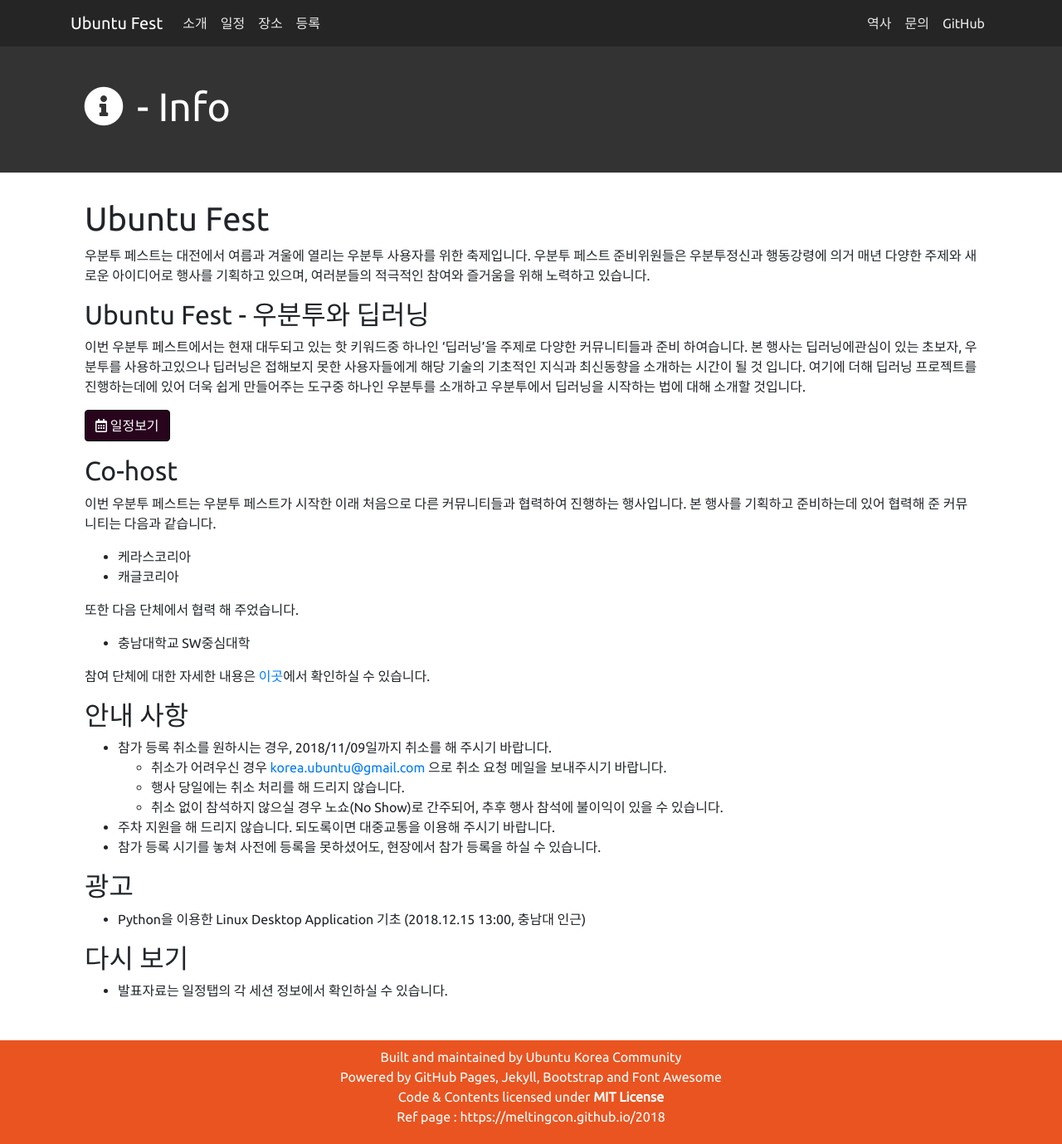
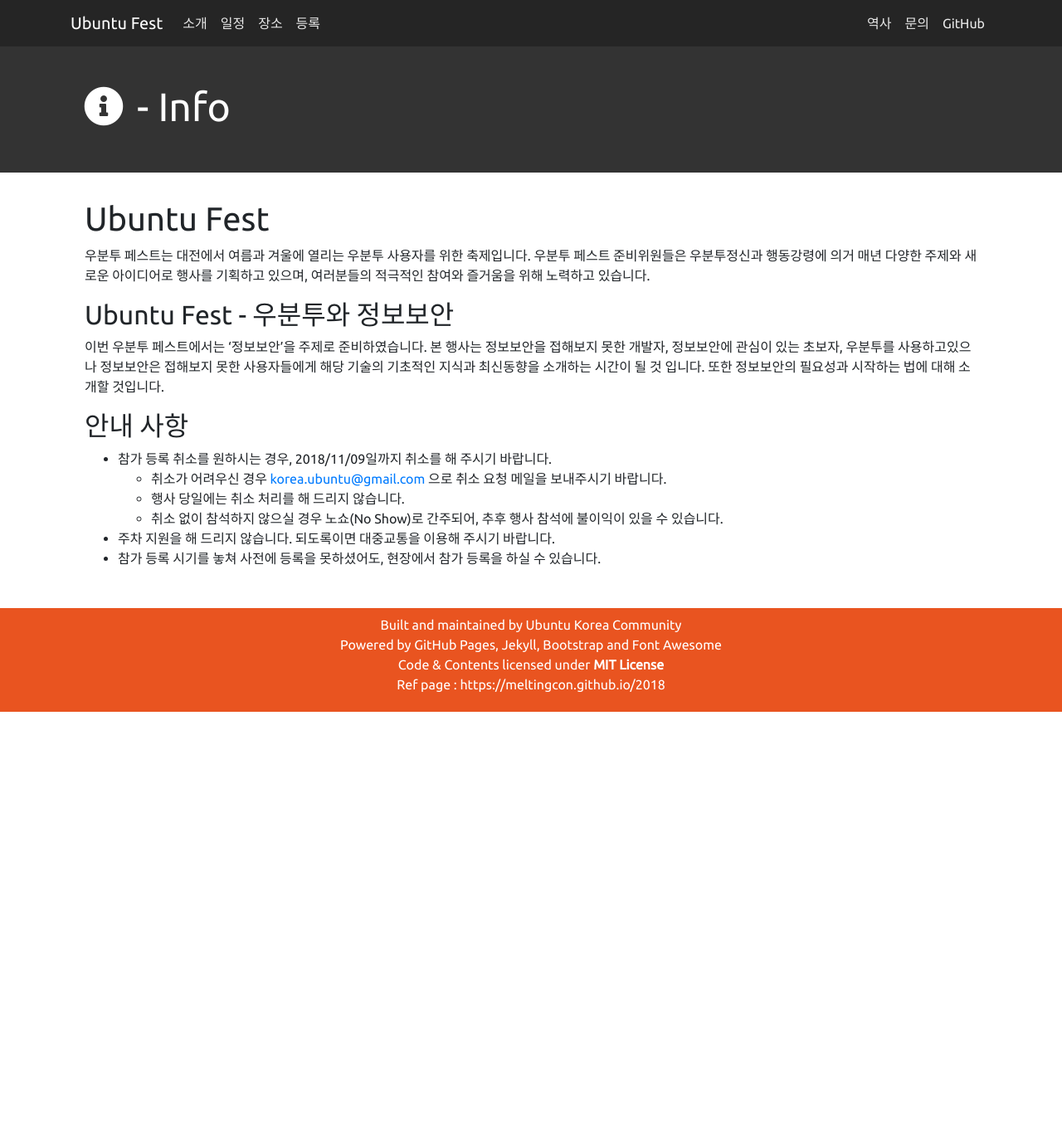
Before and after one commit to ubuntu-kr/ubuntu-fest, a Jekyll site: the page built from nav_about.md, in a window 1280 px wide and 1379 px high. Shown: the whole window at 83% size. Built offline with Jekyll 4.4.1, drawn with Linux system fonts in a browser that asks for light colours.

Commit message:
행사 준비 관련 추가

```diff
--- a/nav_about.md
+++ b/nav_about.md
@@ -8,14 +8,17 @@ permalink: /about/
 > 우분투 페스트는 대전에서 여름과 겨울에 열리는 우분투 사용자를 위한 축제입니다.
 우분투 페스트 준비위원들은 우분투정신과 행동강령에 의거 매년 다양한 주제와 새로운 아이디어로 행사를 기획하고 있으며, 여러분들의 적극적인 참여와 즐거움을 위해 노력하고 있습니다.
 
-## Ubuntu Fest - 우분투와 딥러닝
-이번 우분투 페스트에서는 현재 대두되고 있는 핫 키워드중 하나인 '딥러닝'을 주제로 다양한 커뮤니티들과 준비 하여습니다.
-본 행사는 딥러닝에관심이 있는 초보자, 우분투를 사용하고있으나 딥러닝은 접해보지 못한 사용자들에게 해당 기술의 기초적인 지식과 최신동향을 소개하는 시간이 될 것 입니다.
-여기에 더해 딥러닝 프로젝트를 진행하는데에 있어 더욱 쉽게 만들어주는 도구중 하나인 우분투를 소개하고 우분투에서 딥러닝을 시작하는 법에 대해 소개할 것입니다.
+## Ubuntu Fest - 우분투와 정보보안
+이번 우분투 페스트에서는 '정보보안'을 주제로 준비하였습니다.
+본 행사는 정보보안을 접해보지 못한 개발자, 정보보안에 관심이 있는 초보자, 우분투를 사용하고있으나 정보보안은 접해보지 못한 사용자들에게 해당 기술의 기초적인 지식과 최신동향을 소개하는 시간이 될 것 입니다.
+또한 정보보안의 필요성과 시작하는 법에 대해 소개할 것입니다.
 
+<!--
 <a class="btn btn-primary" href="https://fest.ubuntu-kr.org/schedules/" role="button"><i class="far fa-calendar-alt"></i> {{include.label}}일정보기</a>
-<!-- &nbsp;<a class="btn btn-primary" href="https://festa.io/events/94" role="button"><i class="fas fa-ticket-alt"></i> {{include.label}}등록하기</a><br/>
+&nbsp;<a class="btn btn-primary" href="https://festa.io/events/94" role="button"><i class="fas fa-ticket-alt"></i> {{include.label}}등록하기</a><br/>
 -->
+
+<!--
 ## Co-host
 이번 우분투 페스트는 우분투 페스트가 시작한 이래 처음으로 다른 커뮤니티들과 협력하여 진행하는 행사입니다.
 본 행사를 기획하고 준비하는데 있어 협력해 준 커뮤니티는 다음과 같습니다.
@@ -26,7 +29,7 @@ permalink: /about/
 - 충남대학교 SW중심대학
 
 참여 단체에 대한 자세한 내용은 [이곳](https://fest.ubuntu-kr.org/supporters/)에서 확인하실 수 있습니다.
-
+-->
 ## 안내 사항
 - 참가 등록 취소를 원하시는 경우, 2018/11/09일까지 취소를 해 주시기 바랍니다.
     - 취소가 어려우신 경우 [korea.ubuntu@gmail.com](mailto:korea.ubuntu@gmail.com) 으로 취소 요청 메일을 보내주시기 바랍니다.
@@ -35,8 +38,7 @@ permalink: /about/
 - 주차 지원을 해 드리지 않습니다. 되도록이면 대중교통을 이용해 주시기 바랍니다.
 - 참가 등록 시기를 놓쳐 사전에 등록을 못하셨어도, 현장에서 참가 등록을 하실 수 있습니다.
 
+<!--
 ## 광고
 - Python을 이용한 Linux Desktop Application 기초 (2018.12.15 13:00, 충남대 인근)
-
-## 다시 보기
-- 발표자료는 일정탭의 각 세션 정보에서 확인하실 수 있습니다.
+-->
--- a/nav_schedules.html
+++ b/nav_schedules.html
@@ -4,6 +4,11 @@ title: "- Schedules"
 icon: <i class="fas fa-calendar"></i>
 permalink: /schedules/
 ---
+<div class="alert alert-info" role="alert">
+  (시간표는 준비중입니다.)
+</div>
+
+<!--
 <div class="alert alert-info" role="alert">
   (발표 제목을 클릭하여 발표 자료 관련 내용을 확인하실 수 있습니다.)
 </div>
@@ -46,3 +51,4 @@ permalink: /schedules/
     </table>
 </div>
 </div>
+-->
```
